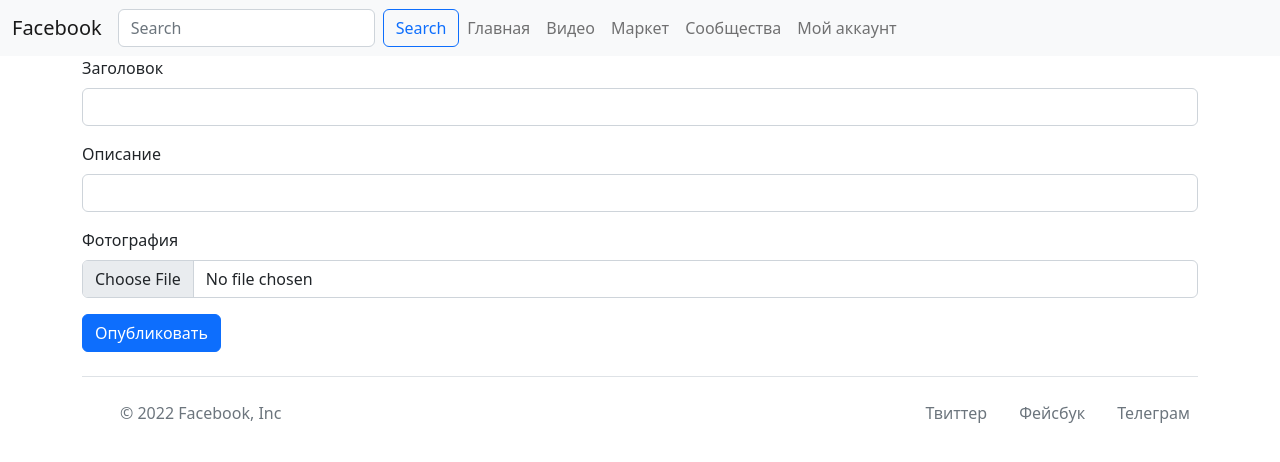
After one commit to Toktorov/Facebook, a Django app: page /post/create/ in a window 1280 px wide. The commit adds this page. Shown: the top 462 px of the page. Run offline with Django 4.2, Linux system fonts and the light colour scheme.

Commit message:
post create

```diff
--- a/facebook/urls.py
+++ b/facebook/urls.py
@@ -15,7 +15,7 @@
 """
 from django.contrib import admin
 from django.urls import path
-from posts.views import index, post_detail
+from posts.views import index, post_detail, post_create
 from users.views import register, user_login
 from django.conf import settings
 from django.conf.urls.static import static
@@ -25,6 +25,7 @@
     path('admin/', admin.site.urls),
     path('', index, name = "index"),
     path('post/<int:id>', post_detail, name = "post_detail"),
+    path('post/create/', post_create, name = "post_create"),
     path('register/', register, name = "register"),
     path('login/', user_login, name = "user_login"),
     path('logout/', LogoutView.as_view(next_page = 'index'),  name = "logout")
--- a/posts/views.py
+++ b/posts/views.py
@@ -1,4 +1,4 @@
-from django.shortcuts import render
+from django.shortcuts import render, redirect
 from posts.models import Post
 
 # Create your views here.
@@ -15,3 +15,12 @@
         'post' : post,
     }
     return render(request, 'post_detail.html', context)
+
+def post_create(request):
+    if request.method == "POST":
+        title = request.POST.get('title')
+        description = request.POST.get('description')
+        image = request.FILES.get('image')
+        post = Post.objects.create(user = request.user, title = title, description = description, image = image)
+        return redirect('index')
+    return render(request, 'post_create.html')
--- a/template/index.html
+++ b/template/index.html
@@ -39,6 +39,9 @@
                 <a class="nav-link" href="#">Сообщества</a>
               </li>
               {% if user.is_authenticated %}
+              <li class="nav-item">
+                <a class="nav-link" href="{% url 'post_create' %}">Создать пост</a>
+              </li><li class="nav-item">
               <li class="nav-item">
                 <a class="nav-link" href="#">Мой аккаунт {{ request.user }}</a>
               </li><li class="nav-item">
--- /dev/null
+++ b/template/post_create.html
@@ -0,0 +1,86 @@
+{% load static %}
+<!DOCTYPE html>
+<html lang="ru">
+<head>
+    <meta charset="UTF-8">
+    <meta http-equiv="X-UA-Compatible" content="IE=edge">
+    <meta name="viewport" content="width=device-width, initial-scale=1.0">
+    <title>Document</title>
+    <!-- CSS only -->
+    <link rel="stylesheet" href="{% static 'css/style.css' %}">
+    <link href="https://cdn.jsdelivr.net/npm/bootstrap@5.2.0/dist/css/bootstrap.min.css" rel="stylesheet" integrity="sha384-gH2yIJqKdNHPEq0n4Mqa/HGKIhSkIHeL5AyhkYV8i59U5AR6csBvApHHNl/vI1Bx" crossorigin="anonymous">
+    <!-- JavaScript Bundle with Popper -->
+    <script src="https://cdn.jsdelivr.net/npm/bootstrap@5.2.0/dist/js/bootstrap.bundle.min.js" integrity="sha384-A3rJD856KowSb7dwlZdYEkO39Gagi7vIsF0jrRAoQmDKKtQBHUuLZ9AsSv4jD4Xa" crossorigin="anonymous"></script>
+</head>
+<body>
+
+    <nav class="navbar navbar-expand-lg bg-light">
+        <div class="container-fluid">
+          <a class="navbar-brand" href="#">Facebook</a>
+          <form class="d-flex" role="search">
+            <input class="form-control me-2" type="search" placeholder="Search" aria-label="Search">
+            <button class="btn btn-outline-primary" type="submit">Search</button>
+          </form>
+          <button class="navbar-toggler" type="button" data-bs-toggle="collapse" data-bs-target="#navbarSupportedContent" aria-controls="navbarSupportedContent" aria-expanded="false" aria-label="Toggle navigation">
+            <span class="navbar-toggler-icon"></span>
+          </button>
+          <div class="collapse navbar-collapse" id="navbarSupportedContent">
+            <ul class="navbar-nav me-auto mb-2 mb-lg-0">
+              <li class="nav-item">
+                <a class="nav-link" href="index.html">Главная</a>
+              </li>
+              <li class="nav-item">
+                <a class="nav-link" href="video.html">Видео</a>
+              </li>
+              <li class="nav-item">
+                <a class="nav-link" href="marketplace.html">Маркет</a>
+              </li>
+              <li class="nav-item">
+                <a class="nav-link" href="#">Сообщества</a>
+              </li>
+              <li class="nav-item">
+                <a class="nav-link" href="#">Мой аккаунт</a>
+              </li>
+            </ul>
+
+          </div>
+        </div>
+      </nav>
+      <div class = "container">
+        <form method="POST" enctype="multipart/form-data">
+            {% csrf_token %}
+            <div class="mb-3">
+              <label for="exampleInputEmail1" class="form-label">Заголовок</label>
+              <input type="text" class="form-control" name = "title" id="exampleInputEmail1" aria-describedby="emailHelp">
+              <!-- <div id="emailHelp" class="form-text">We'll never share your email with anyone else.</div> -->
+            </div>
+            <div class="mb-3">
+                <label for="exampleInputEmail1" class="form-label">Описание</label>
+                <input type="text" class="form-control" name = "description" id="exampleInputEmail1" aria-describedby="emailHelp">
+                <!-- <div id="emailHelp" class="form-text">We'll never share your email with anyone else.</div> -->
+            </div>
+            <div class="mb-3">
+                <label for="exampleInputPassword1" class="form-label">Фотография</label>
+                <input type="file" class="form-control" name = "image" id="exampleInputPassword1">
+            </div>
+
+            <button type="submit" class="btn btn-primary">Опубликовать</button>
+          </form>
+      </div>
+      <div class="container">
+        <footer class="d-flex flex-wrap justify-content-between align-items-center py-3 my-4 border-top">
+          <div class="col-md-4 d-flex align-items-center">
+            <a href="/" class="mb-3 me-2 mb-md-0 text-muted text-decoration-none lh-1">
+              <svg class="bi" width="30" height="24"><use xlink:href="#bootstrap"></use></svg>
+            </a>
+            <span class="mb-3 mb-md-0 text-muted">© 2022 Facebook, Inc</span>
+          </div>
+          <ul class="nav col-md-4 justify-content-end list-unstyled d-flex">
+            <li class="ms-3"><a href="#" class="nav-link px-2 text-muted">Твиттер</a></li>
+            <li class="ms-3"><a href="#" class="nav-link px-2 text-muted">Фейсбук</a></li>
+            <li class="ms-3"><a href="#" class="nav-link px-2 text-muted">Телеграм</a></li>
+          </ul>
+        </footer>
+      </div>
+</body>
+</html>
```
